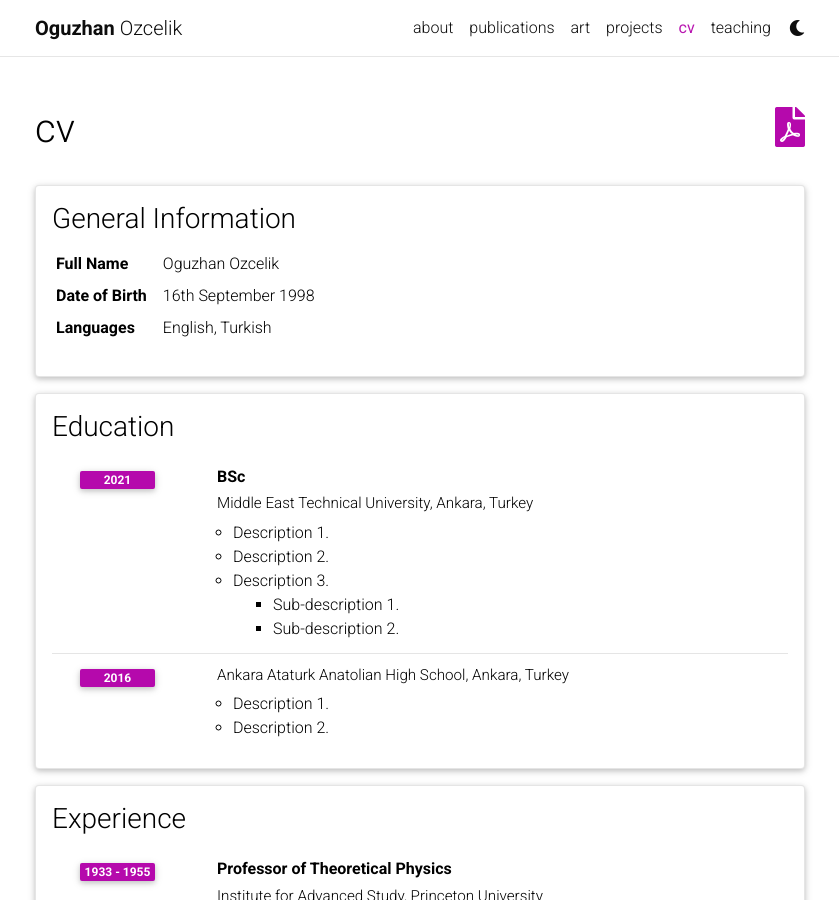
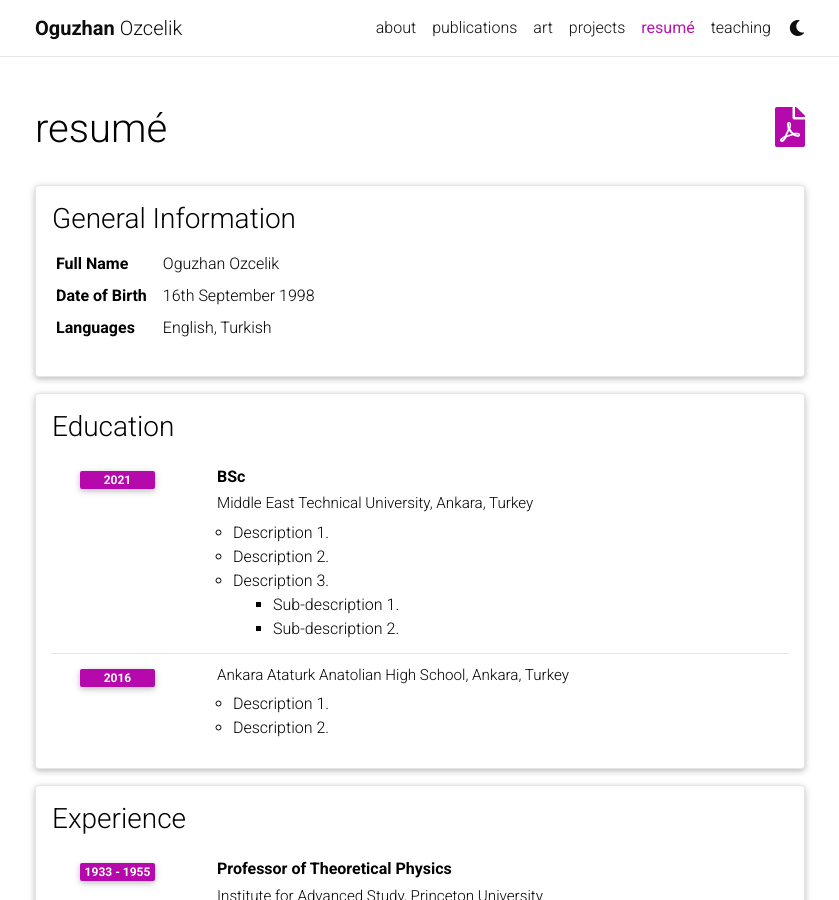
Before and after one commit to ogozcelik/info, a Jekyll site: the page built from _pages/cv.md, in a window 1280 px wide and 900 px high. Shown: the whole window, without its empty margins (220-1059 px from the left). Built offline with Jekyll 4.4.1, drawn with Linux system fonts in a browser that asks for light colours; comment, search, counter and statistics services are not loaded; a style sheet for code colours, icons or effects is not loaded.

Commit message:
Update cv.md

```diff
--- a/_pages/cv.md
+++ b/_pages/cv.md
@@ -1,7 +1,7 @@
 ---
 layout: cv
-permalink: /cv/
-title: cv
+permalink: /resume/
+title: resumé
 nav: true
 nav_order: 4
 cv_pdf: example_pdf.pdf
```
